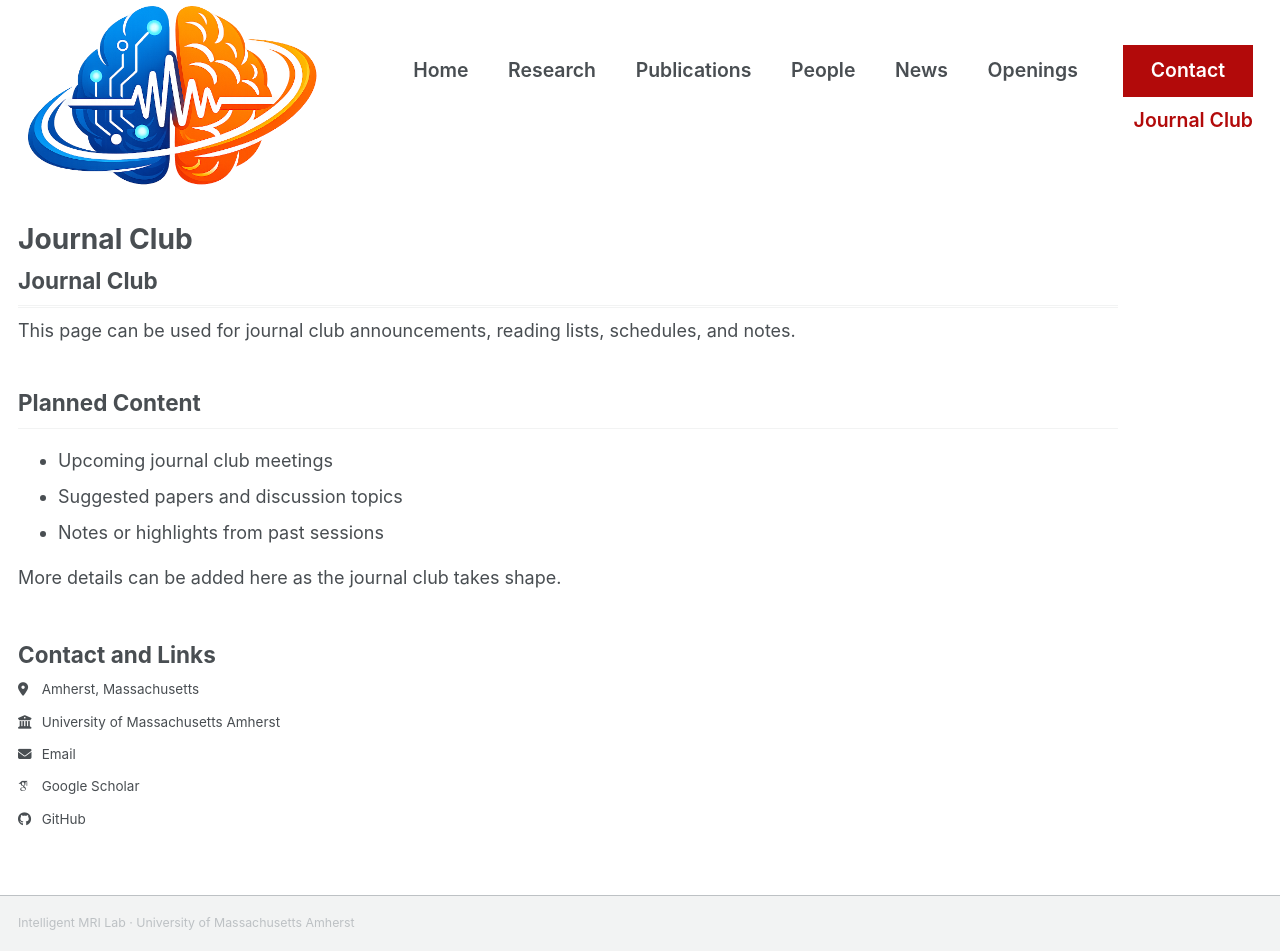
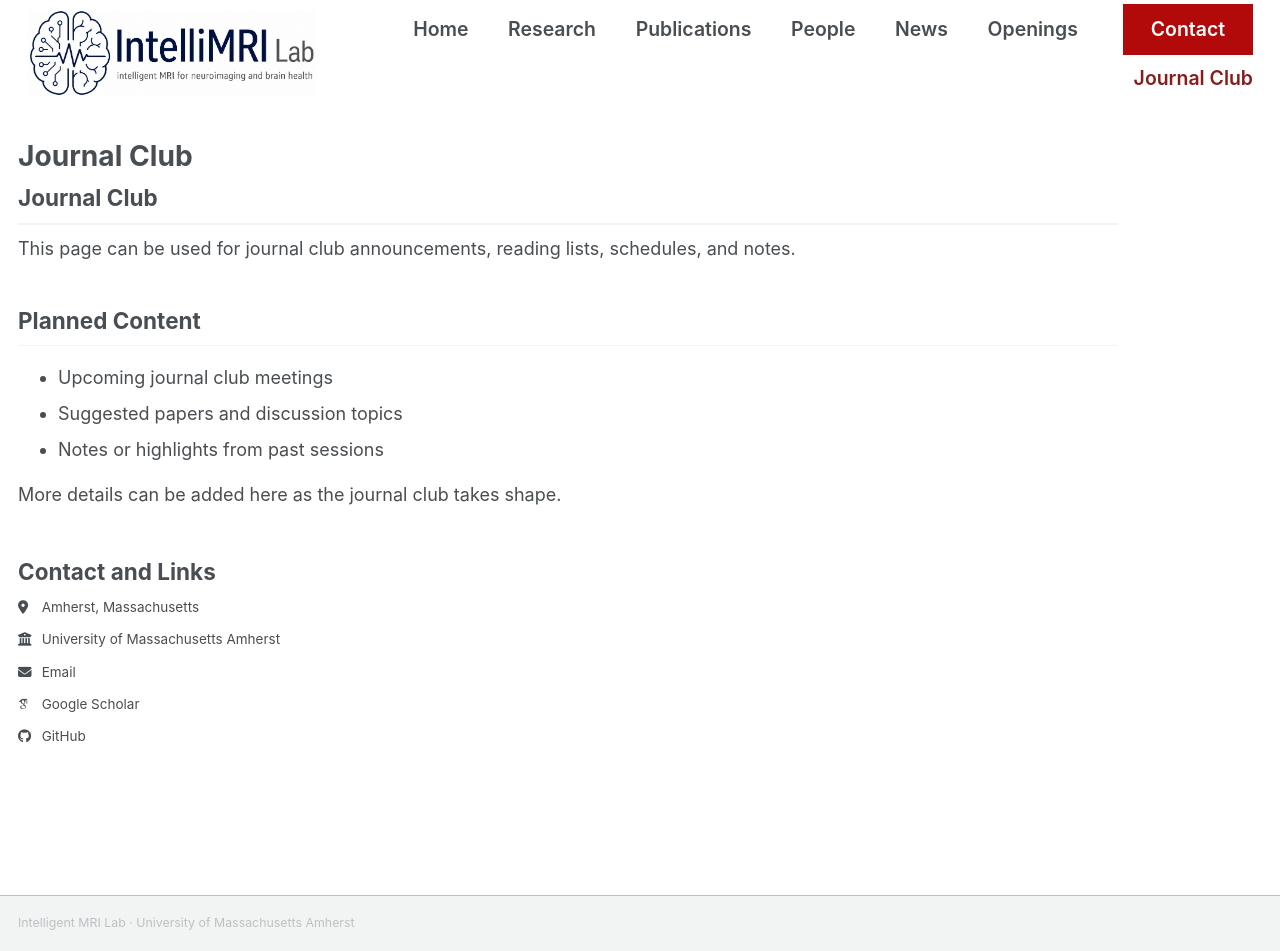
Before and after one commit to Jinwei1209/Jinwei1209.github.io, a Jekyll site: the page built from _pages/journal-club.md, in a window 1280 px wide and 951 px high. Built offline with Jekyll 4.4.1, drawn with Linux system fonts in a browser that asks for light colours; some web fonts are replaced; a script bundle is joined from its source files by our own code; library files that are not in the unit come from our copies.

Commit message:
Update lab logo and header sizing

```diff
--- a/_sass/layout/_masthead.scss
+++ b/_sass/layout/_masthead.scss
@@ -82,7 +82,7 @@
 }
 
 .masthead__menu-item.selected a {
-  color: #b20a0a;
+  color: #881c1c;
   font-weight: 700;
   border-bottom: none;
   pointer-events: none;
```
Also changed, not shown: Lab_Logo.png, images/lab-logo-header.png.
